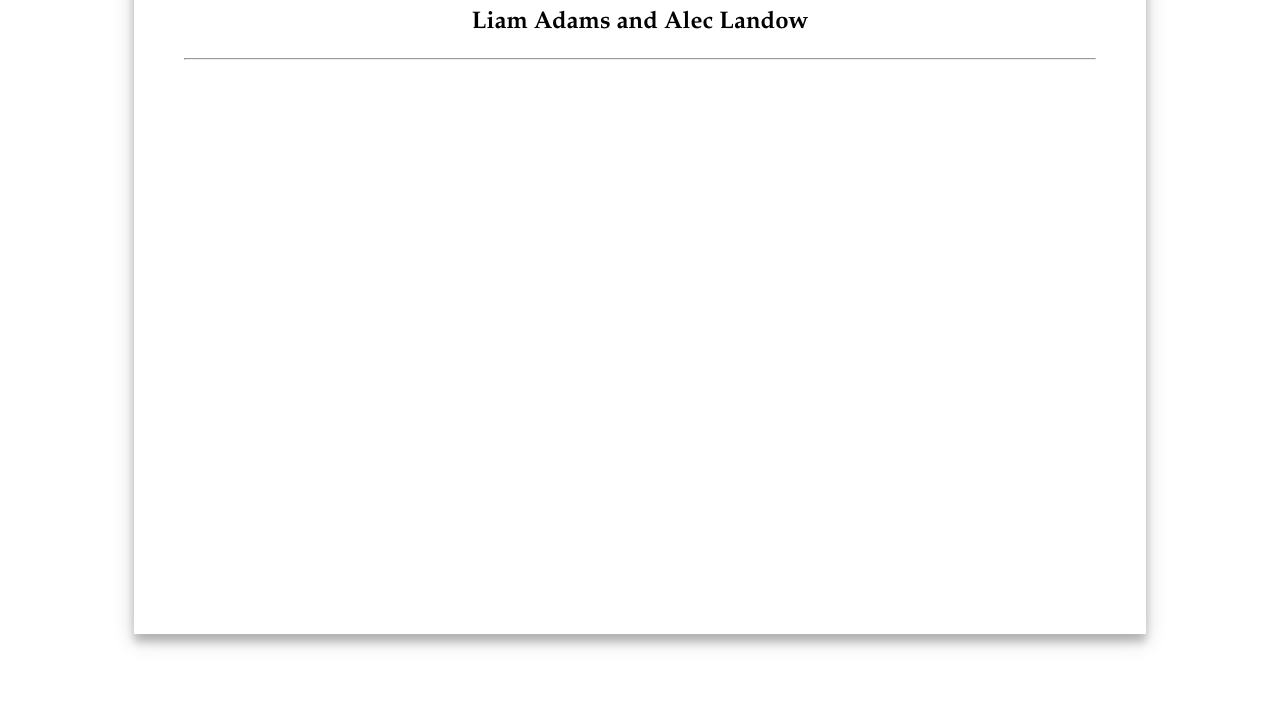
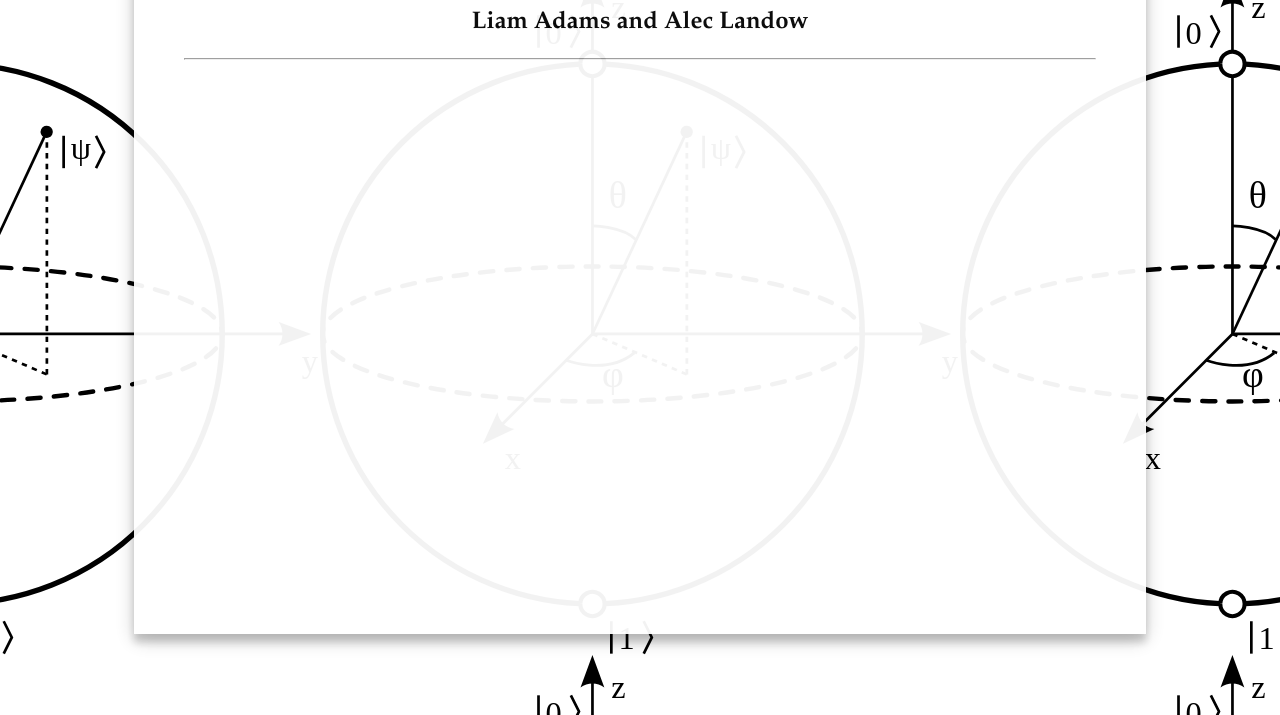
Before and after one commit to lbadams2/quantum_pattern_matching, a plain HTML site: page index.html in a window 1280 px wide. Shown: the part 85-800 px from the top of the page. Drawn offline with Linux system fonts and the light colour scheme.

Commit message:
Add image and style

```diff
--- a/style.css
+++ b/style.css
@@ -1,9 +1,20 @@
+body {
+    /* background-image: url("images/pegasus-keyframe-3.png"); */
+    background-image: url("images/Bloch_sphere.svg");
+    /* background-repeat: repeat; */
+    background-position: center;
+    background-size: 50%;
+}
+
 .center {
     width: 80%;
     height: 90%;
     padding-top: 5px;
     margin: auto auto auto auto;
     box-shadow: 0 8px 8px 0 rgba(0, 0, 0, 0.2), 0 6px 20px 0 rgba(0, 0, 0, 0.19);
+    background-color: white;
+    opacity: 0.95;
+    z-index: 1;
 
     text-align: center;
     font-family: Baskerville, "Baskerville Old Face", "Hoefler Text", Garamond, "Times New Roman", serif;
```
Also changed, not shown: images/Bloch_sphere.svg (added).
